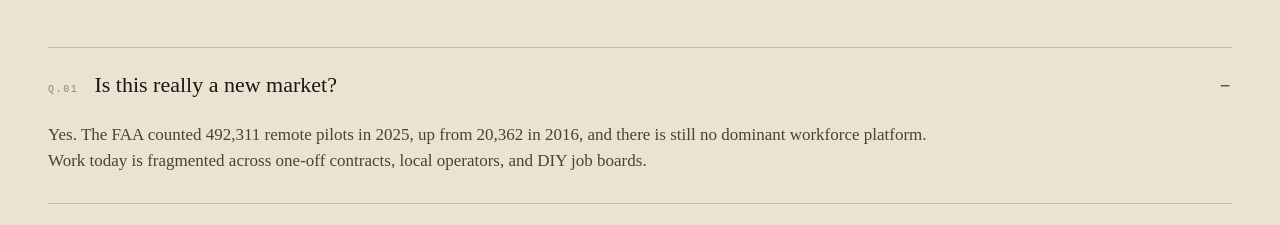
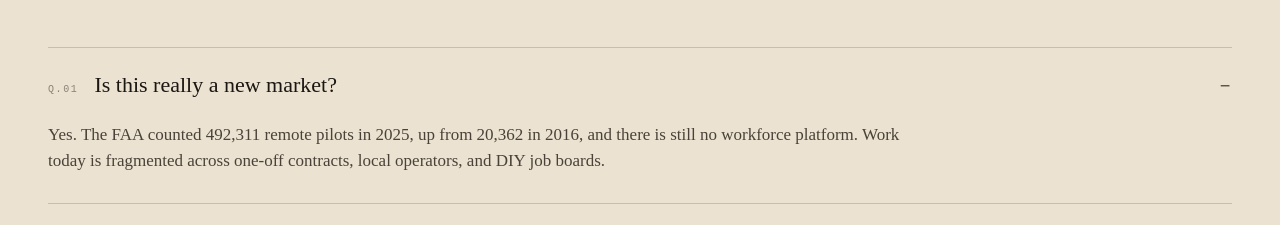
Before and after one commit to aviaryfly/aviary_web, a React (Vite) app: page / in a window 1280 px wide. Shown: the part 5452-5677 px from the top of the page. Built offline with nearby package versions, Linux system fonts and the light colour scheme; no server answers.

Commit message:
Update FAQ component to enhance clarity of market description
- Revised the response to the question about the market to remove the term "dominant workforce platform," streamlining the information for better understanding.

```diff
--- a/src/components/Faq.jsx
+++ b/src/components/Faq.jsx
@@ -6,7 +6,7 @@ export default function Faq() {
   const narrow = useIsNarrow();
   const [open, setOpen] = useState(0);
   const items = [
-    ["Is this really a new market?", "Yes. The FAA counted 492,311 remote pilots in 2025, up from 20,362 in 2016, and there is still no dominant workforce platform. Work today is fragmented across one-off contracts, local operators, and DIY job boards."],
+    ["Is this really a new market?", "Yes. The FAA counted 492,311 remote pilots in 2025, up from 20,362 in 2016, and there is still no workforce platform. Work today is fragmented across one-off contracts, local operators, and DIY job boards."],
     ["What's the moat?", "Becoming an FAA LAANC USS. Authorizations happen inside our platform, not a third party's. No other workforce app has built this."],
     ["Who pays you?", "Customers in real estate, construction, infrastructure, agriculture, public safety, and insurance. Aviary takes 15% of every job."],
     ["What do the unit economics look like?", "Reference math, not a forecast: 1% of the 492K FAA remote pilots × 2 jobs/month × $600 average payout × 15% take ≈ $10.6M ARR. We share this to illustrate the shape of the opportunity, not to project a number."],
```
